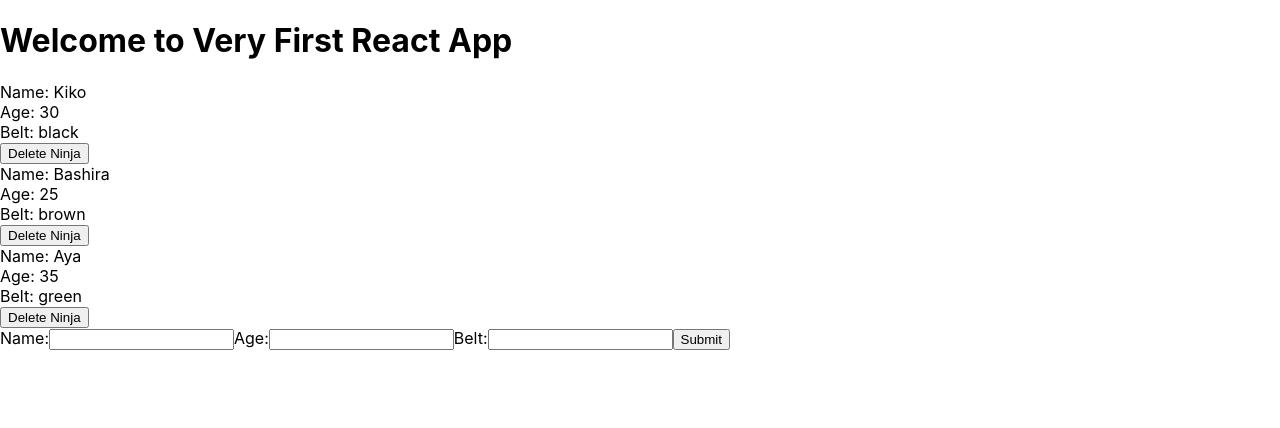
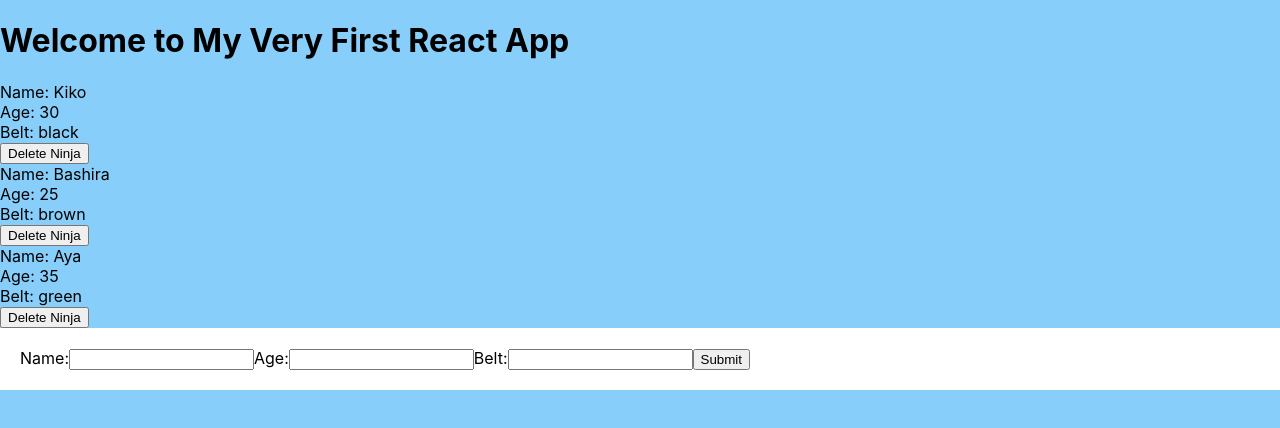
Before and after one commit to SilverBright/my-app, a React (Create React App) app: page / in a window 1280 px wide. Shown: the top 428 px of the page. Built offline with nearby package versions, Linux system fonts and the light colour scheme.

Commit message:
add Ninjas.css file with minimal styling, fix typo on App component

```diff
--- a/src/App.js
+++ b/src/App.js
@@ -28,7 +28,7 @@ class App extends Component {
   render() {
     return (
       <div className="App">
-          <h1>Welcome to Very First React App</h1>
+          <h1>Welcome to My Very First React App</h1>
           <Ninjas deleteNinja={this.deleteNinja} ninjas={this.state.ninjas} />
           <AddNinja addNinja={this.addNinja} />
       </div>
--- /dev/null
+++ b/src/Ninjas.css
@@ -0,0 +1,9 @@
+body{
+    background: lightskyblue;
+    transition: all 3s
+}
+
+form{
+    background: white;
+    padding: 20px
+}
--- a/src/Ninjas.js
+++ b/src/Ninjas.js
@@ -1,9 +1,10 @@
 import React from 'react';
+import './Ninjas.css';
 
 const Ninjas = ({ninjas, deleteNinja}) => {
     const ninjaList = ninjas.map(ninja => {
         return (
-            <div className="ninja" key={ninja.id}>
+            <div className="ninjas" key={ninja.id}>
                 <div>Name: { ninja.name }</div>
                 <div>Age: { ninja.age }</div>
                 <div>Belt: { ninja.belt }</div>
```
